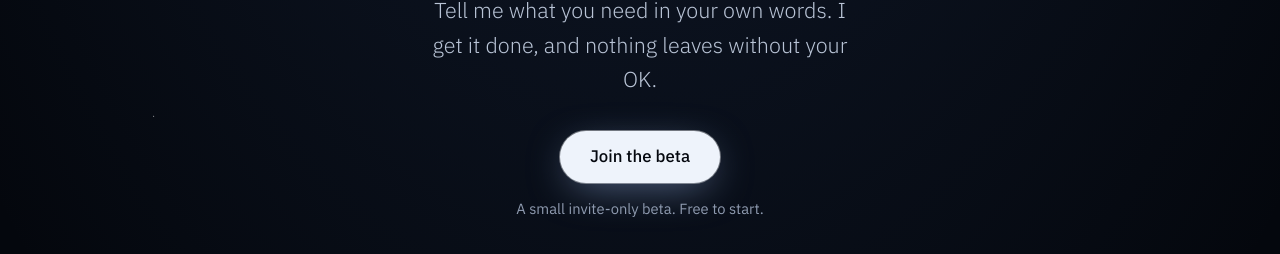
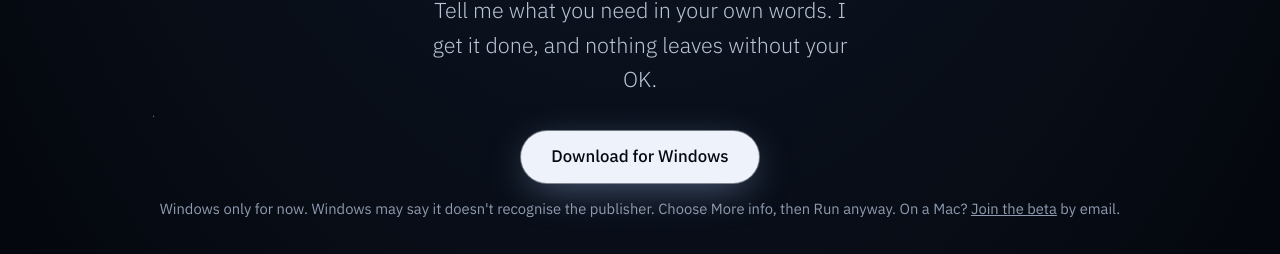
Before and after one commit to TuckerBrady/nolan, a plain HTML site: page index.html in a window 1280 px wide. Shown: the part 698-952 px from the top of the page. Drawn offline with Linux system fonts and the light colour scheme.

Commit message:
Download for Windows buttons, unknown-publisher note (wording approved by Tucker 2026-11-17)
Co-Authored-By: Claude Opus 5.5 <noreply@anthropic.com>

```diff
--- a/index.html
+++ b/index.html
@@ -180,8 +180,8 @@ footer a{color:var(--ink-2);display:inline-block;padding:12px 0;margin:-12px 0}
       <h1 id="hero-title" class="reveal">Hello. I'm NOLAN.</h1>
       <p class="lede reveal" style="--d:1">Tell me what you need in your own words. I get it done, and nothing leaves without your OK.</p>
       <div class="cta-row reveal" style="--d:2">
-        <a class="btn" href="mailto:tuck.al.brady+nolan@gmail.com?subject=NOLAN%20beta">Join the beta</a>
-        <p class="fine">A small invite-only beta. Free to start.</p>
+        <a class="btn" href="https://github.com/TuckerBrady/nolan/releases/latest">Download for Windows</a>
+        <p class="fine">Windows only for now. Windows may say it doesn't recognise the publisher. Choose More info, then Run anyway. On a Mac? <a href="mailto:tuck.al.brady+nolan@gmail.com?subject=NOLAN%20beta">Join the beta</a> by email.</p>
       </div>
     </div>
   </section>
@@ -280,8 +280,8 @@ footer a{color:var(--ink-2);display:inline-block;padding:12px 0;margin:-12px 0}
       <h2 id="close-title" class="reveal">Our beta goal: from first hello to power user.</h2>
       <p class="sub reveal" style="--d:1">The aim: someone new to AI gets real work done with me in their first thirty minutes. Desktop app and iPhone app.</p>
       <div class="cta-row reveal" style="--d:2">
-        <a class="btn" href="mailto:tuck.al.brady+nolan@gmail.com?subject=NOLAN%20beta">Join the beta</a>
-        <p class="fine">Invite-only for now. Email to join.</p>
+        <a class="btn" href="https://github.com/TuckerBrady/nolan/releases/latest">Download for Windows</a>
+        <p class="fine">Windows only for now. On a Mac? <a href="mailto:tuck.al.brady+nolan@gmail.com?subject=NOLAN%20beta">Join the beta</a> by email.</p>
       </div>
     </div>
   </section>
```
